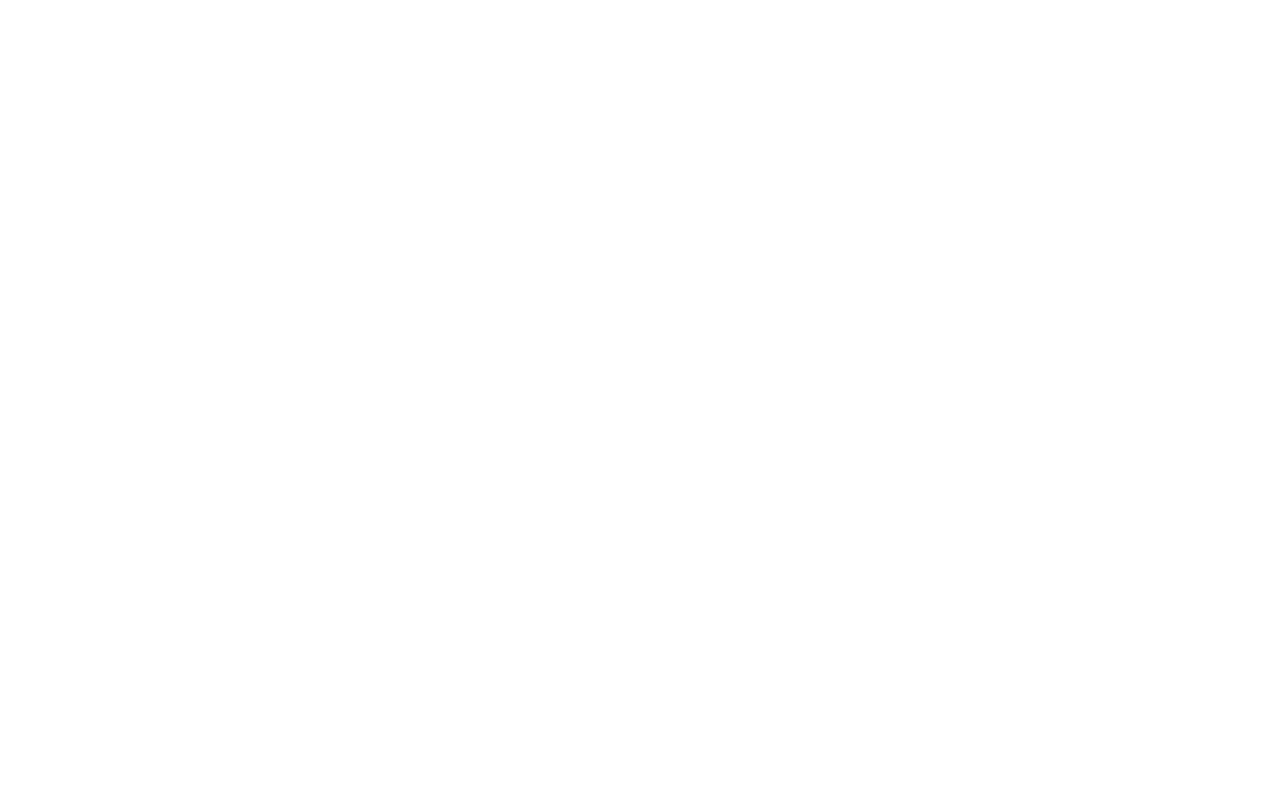
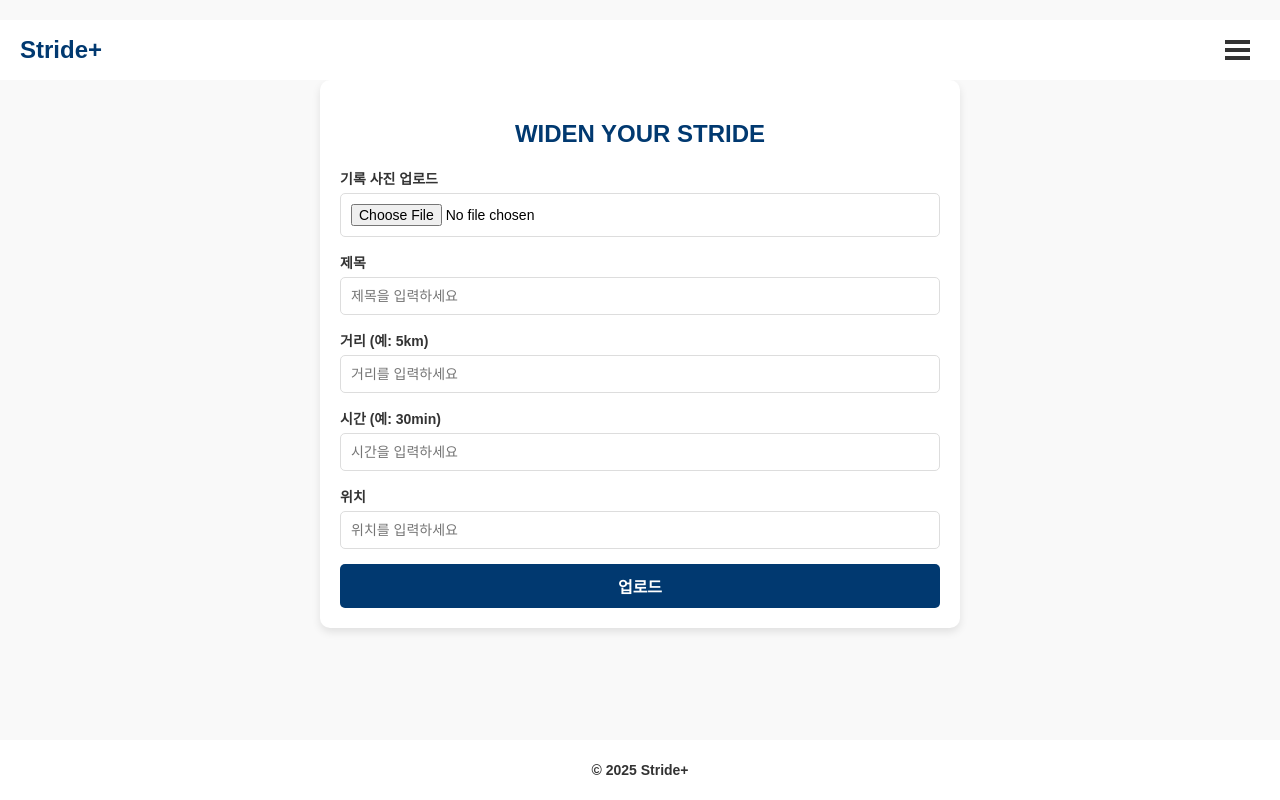
Before and after one commit to baggy102/stride-plus-web, a React (Create React App) app: page /uploadPost in a window 1280 px wide. Before the commit this address had no page. Built offline with nearby package versions, Linux system fonts and the light colour scheme.

Commit message:
feature/upload 페이지 추가, footer 컴포넌트 분리

```diff
--- a/src/App.tsx
+++ b/src/App.tsx
@@ -5,6 +5,7 @@
 import './styles/App.css';
 import UserPage from './pages/user';
 import WritePost from './pages/writePost';
+import UploadPost from './pages/uploadPost';
 
 function App() {
   return (
@@ -14,7 +15,7 @@
         <Route path="/" element={<Home />} />  {/* / 경로에 Home 컴포넌트 */}
         <Route path="/mainpage" element={<MainPage />} />
         <Route path="/user/:userId" element={<UserPage />} />
-        <Route path="/writePost" element={<WritePost />} />
+        <Route path="/uploadPost" element={<UploadPost />} />
       </Routes>
     </div>
   );
--- /dev/null
+++ b/src/components/footer.tsx
@@ -0,0 +1,11 @@
+import React from 'react';
+
+const Footer = () => {
+  return (
+    <footer className="footer">
+      <p>© 2025 Stride+</p>
+    </footer>
+  );
+};
+
+export default Footer;
--- a/src/pages/main.tsx
+++ b/src/pages/main.tsx
@@ -110,19 +110,30 @@
       {selectedPost && (
         <div className="modal-overlay" onClick={closeModal}>
           <div className="modal-content" onClick={(e) => e.stopPropagation()}>
-            <img src={selectedPost.image} alt="Post" className="modal-image" />
+            {/* 사진 섹션 */}
+            <div className="modal-image-container">
+              <img src={selectedPost.image} alt="Post" className="modal-image" />
+            </div>
+
+            {/* 게시물 정보 섹션 */}
             <div className="modal-details">
               <p className="modal-user-name">{`User ${selectedPost.userId}`}</p>
               <p className="modal-title">{selectedPost.title}</p>
               <p className="modal-distance">{`Distance: ${selectedPost.distance}`}</p>
               <p className="modal-time">{`Time: ${selectedPost.time}`}</p>
+              <p className="modal-footer-text">Wide your stride</p>
             </div>
+
             <button className="modal-close-button" onClick={closeModal}>
               Close
             </button>
           </div>
         </div>
       )}
+
+      <footer>
+        <p>© 2025 Stride+</p>
+      </footer>
     </div>
   );
 };
--- /dev/null
+++ b/src/pages/uploadPost.tsx
@@ -0,0 +1,101 @@
+import React, { useState } from 'react';
+import { useNavigate } from 'react-router-dom';
+import Header from '../components/header'; // 공통 헤더 사용
+import Footer from '../components/footer'; // 공통 푸터 사용
+import '../styles/upload.css';
+
+const UploadPost = () => {
+  const navigate = useNavigate();
+  const [image, setImage] = useState<File | null>(null);
+  const [preview, setPreview] = useState<string | null>(null);
+  const [distance, setDistance] = useState('');
+  const [time, setTime] = useState('');
+  const [title, setTitle] = useState('');
+  const [location, setLocation] = useState('');
+
+  const handleImageChange = (e: React.ChangeEvent<HTMLInputElement>) => {
+    const file = e.target.files?.[0];
+    if (file) {
+      setImage(file);
+      setPreview(URL.createObjectURL(file));
+    }
+  };
+
+  const handleSubmit = async (e: React.FormEvent) => {
+    e.preventDefault();
+    if (!image || !distance || !time || !title || !location) {
+      alert('모든 필드를 입력해주세요.');
+      return;
+    }
+    alert('업로드 완료!');
+    navigate('/');
+  };
+
+  return (
+    <div className="upload-page">
+      <Header /> {/* 공통 헤더 사용 */}
+      <div className="upload-container">
+        <h2 className="upload-title">WIDEN YOUR STRIDE</h2>
+        <form onSubmit={handleSubmit} className="upload-form">
+          <div className="form-group">
+            <label htmlFor="image">기록 사진 업로드</label>
+            <input type="file" accept="image/*" onChange={handleImageChange} />
+          </div>
+
+          {preview && <img src={preview} alt="preview" className="preview-image" />}
+
+          <div className="form-group">
+            <label htmlFor="title">제목</label>
+            <input
+              type="text"
+              id="title"
+              value={title}
+              onChange={(e) => setTitle(e.target.value)}
+              placeholder="제목을 입력하세요"
+            />
+          </div>
+
+          <div className="form-group">
+            <label htmlFor="distance">거리 (예: 5km)</label>
+            <input
+              type="text"
+              id="distance"
+              value={distance}
+              onChange={(e) => setDistance(e.target.value)}
+              placeholder="거리를 입력하세요"
+            />
+          </div>
+
+          <div className="form-group">
+            <label htmlFor="time">시간 (예: 30min)</label>
+            <input
+              type="text"
+              id="time"
+              value={time}
+              onChange={(e) => setTime(e.target.value)}
+              placeholder="시간을 입력하세요"
+            />
+          </div>
+
+          <div className="form-group">
+            <label htmlFor="location">위치</label>
+            <input
+              type="text"
+              id="location"
+              value={location}
+              onChange={(e) => setLocation(e.target.value)}
+              placeholder="위치를 입력하세요"
+            />
+          </div>
+
+          <button type="submit" className="upload-button">
+            업로드
+          </button>
+        </form>
+      </div>
+      <Footer /> {/* 공통 푸터 사용 */}
+    </div>
+  );
+};
+
+export default UploadPost;
--- a/src/styles/main.css
+++ b/src/styles/main.css
@@ -106,31 +106,62 @@
   border-radius: 10px;
   overflow: hidden;
   width: 90%;
-  max-width: 500px;
+  max-width: 600px;
   box-shadow: 0 4px 8px rgba(0, 0, 0, 0.2);
-  position: relative;
+  display: flex;
+  flex-direction: column;
 }
 
-/* 모달 이미지 */
+/* 사진 섹션 */
+.modal-image-container {
+  width: 100%;
+  height: 300px; /* 고정된 높이 */
+  overflow: hidden;
+}
+
 .modal-image {
   width: 100%;
-  height: auto;
-  object-fit: cover;
+  height: 100%;
+  object-fit: cover; /* 이미지 비율 유지하며 영역 채우기 */
+  border-radius: 5px; /* 모서리를 덜 둥글게 설정 (기존보다 줄임) */
 }
 
-/* 모달 상세 정보 */
+/* 게시물 정보 섹션 */
 .modal-details {
   padding: 20px;
-  position: relative;
+  display: flex;
+  flex-direction: column;
+  gap: 8px; /* 간격을 조금 줄임 */
+  font-family: Arial, sans-serif; /* 사진과 조화를 이루는 폰트 */
+  text-align: left; /* 텍스트를 왼쪽 정렬 */
 }
 
-.modal-user-name,
-.modal-title,
+/* 게시물 정보 텍스트 스타일 */
+.modal-user-name {
+  font-size: 20px; /* 사진과 조화를 이루는 크기 */
+  font-weight: bold;
+  color: #333;
+}
+
+.modal-title {
+  font-size: 18px; /* 제목 크기 */
+  font-weight: normal;
+  color: #666;
+}
+
 .modal-distance,
 .modal-time {
-  margin: 5px 0;
-  font-size: 16px;
+  font-size: 16px; /* 거리와 시간 크기 */
   font-weight: bold;
+  color: #333;
+}
+
+.modal-footer-text {
+  margin-top: 15px;
+  font-size: 14px; /* "Wide your stride" 크기 */
+  font-weight: normal;
+  color: #999;
+  text-align: center;
 }
 
 /* 모달 닫기 버튼 */
@@ -138,44 +169,12 @@
   position: absolute;
   top: 10px;
   right: 10px;
-  background: none; /* 배경 제거 */
-  color: whitesmoke; /* 텍스트 색상 */
-  border: none; /* 테두리 제거 */
-  font-size: 14px; /* 텍스트 크기 */
-  font-weight: bold; /* 텍스트 굵기 */
-  cursor: pointer; /* 클릭 가능한 커서 */
-}
-
-/* 모달 이미지 */
-.modal-image {
-  width: 100%;
-  height: auto;
-  object-fit: cover;
-  position: relative;
-}
-
-/* 모달 상세 정보 */
-.modal-details {
-  position: absolute; /* 사진 위에 글씨를 배치 */
-  bottom: 10px; /* 사진 하단에서 10px 위로 */
-  left: 10px; /* 사진 좌측에서 10px 오른쪽으로 */
-  color: white; /* 텍스트 색상 */
-  background-color: rgba(0, 0, 0, 0.5); /* 반투명 배경 */
-  padding: 10px; /* 내부 여백 */
-  border-radius: 5px; /* 둥근 모서리 */
-  max-width: 90%; /* 글씨가 사진 밖으로 나가지 않도록 제한 */
-}
-
-.modal-user-name,
-.modal-title,
-.modal-distance,
-.modal-time {
-  margin: 5px 0;
-  font-size: 14px; /* 글씨 크기 조정 */
+  background: none;
+  color: black;
+  border: none;
+  font-size: 14px;
   font-weight: bold;
-  white-space: nowrap; /* 텍스트 줄바꿈 방지 */
-  overflow: hidden; /* 넘치는 텍스트 숨김 */
-  text-overflow: ellipsis; /* 넘치는 텍스트에 "..." 표시 */
+  cursor: pointer;
 }
 
 /* 반응형 처리 */
--- /dev/null
+++ b/src/styles/upload.css
@@ -0,0 +1,88 @@
+/* 페이지 스타일 */
+.upload-page {
+    font-family: Arial, sans-serif;
+    background-color: #f9f9f9;
+    min-height: 100vh;
+    display: flex;
+    flex-direction: column;
+    align-items: center;
+    padding-top: 20px;
+  }
+
+  /* 컨테이너 스타일 */
+  .upload-container {
+    width: 90%;
+    max-width: 600px;
+    background-color: white;
+    border-radius: 10px;
+    box-shadow: 0 4px 8px rgba(0, 0, 0, 0.1);
+    padding: 20px;
+    margin-bottom: 20px;
+  }
+
+  /* 제목 스타일 */
+  .upload-title {
+    font-size: 24px;
+    font-weight: bold;
+    color: #013970;
+    text-align: center;
+    margin-bottom: 20px;
+  }
+
+  /* 폼 스타일 */
+  .upload-form {
+    display: flex;
+    flex-direction: column;
+    gap: 15px;
+  }
+
+  .form-group {
+    display: flex;
+    flex-direction: column;
+  }
+
+  .form-group label {
+    font-size: 14px;
+    font-weight: bold;
+    margin-bottom: 5px;
+    color: #333;
+  }
+
+  .form-group input {
+    padding: 10px;
+    font-size: 14px;
+    border: 1px solid #ddd;
+    border-radius: 5px;
+  }
+
+  .form-group input:focus {
+    outline: none;
+    border-color: #013970;
+    box-shadow: 0 0 4px rgba(1, 57, 112, 0.3);
+  }
+
+  /* 미리보기 이미지 */
+  .preview-image {
+    width: 100%;
+    height: auto;
+    border-radius: 10px;
+    margin-top: 10px;
+    box-shadow: 0 2px 4px rgba(0, 0, 0, 0.1);
+  }
+
+  /* 업로드 버튼 */
+  .upload-button {
+    padding: 10px 20px;
+    font-size: 16px;
+    font-weight: bold;
+    color: white;
+    background-color: #013970;
+    border: none;
+    border-radius: 5px;
+    cursor: pointer;
+    text-align: center;
+  }
+
+  .upload-button:hover {
+    background-color: #012a5c;
+  }
```
